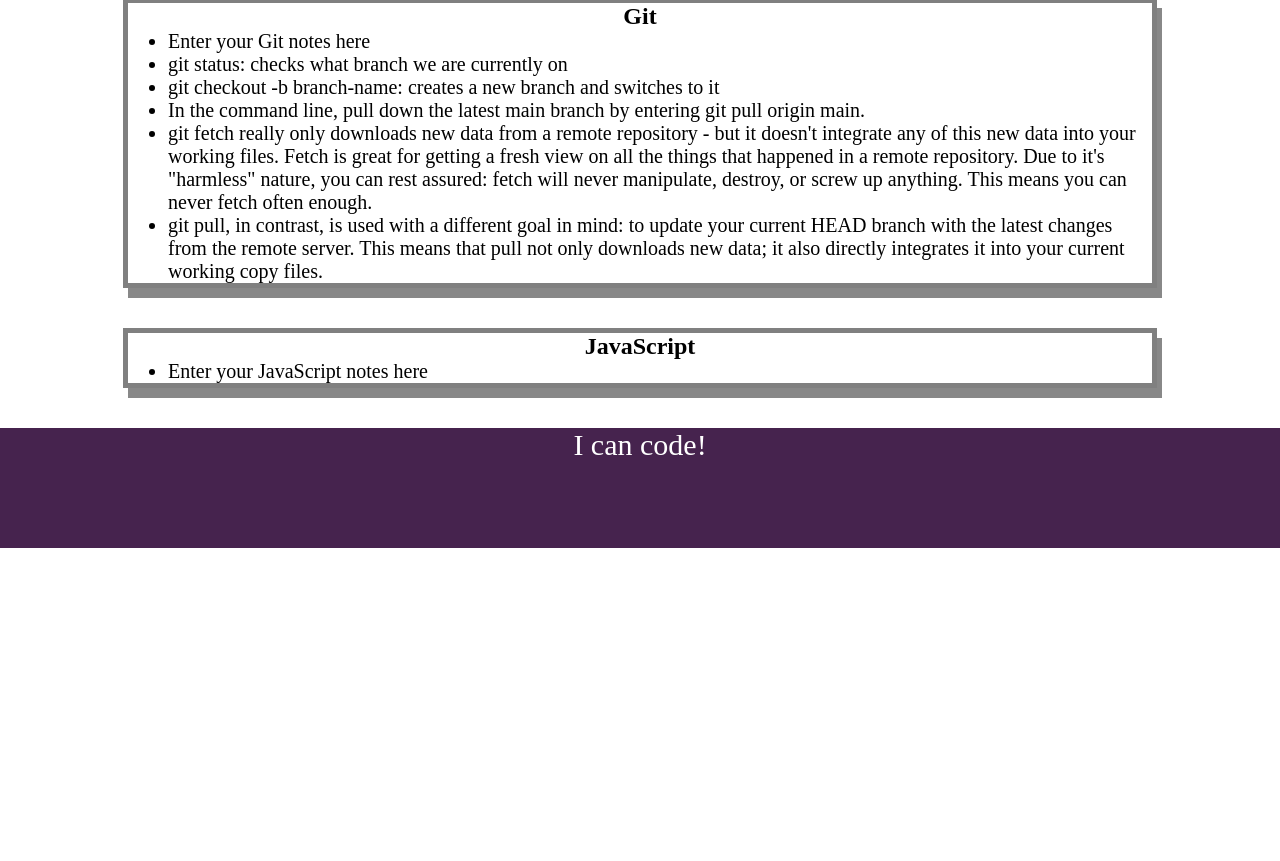
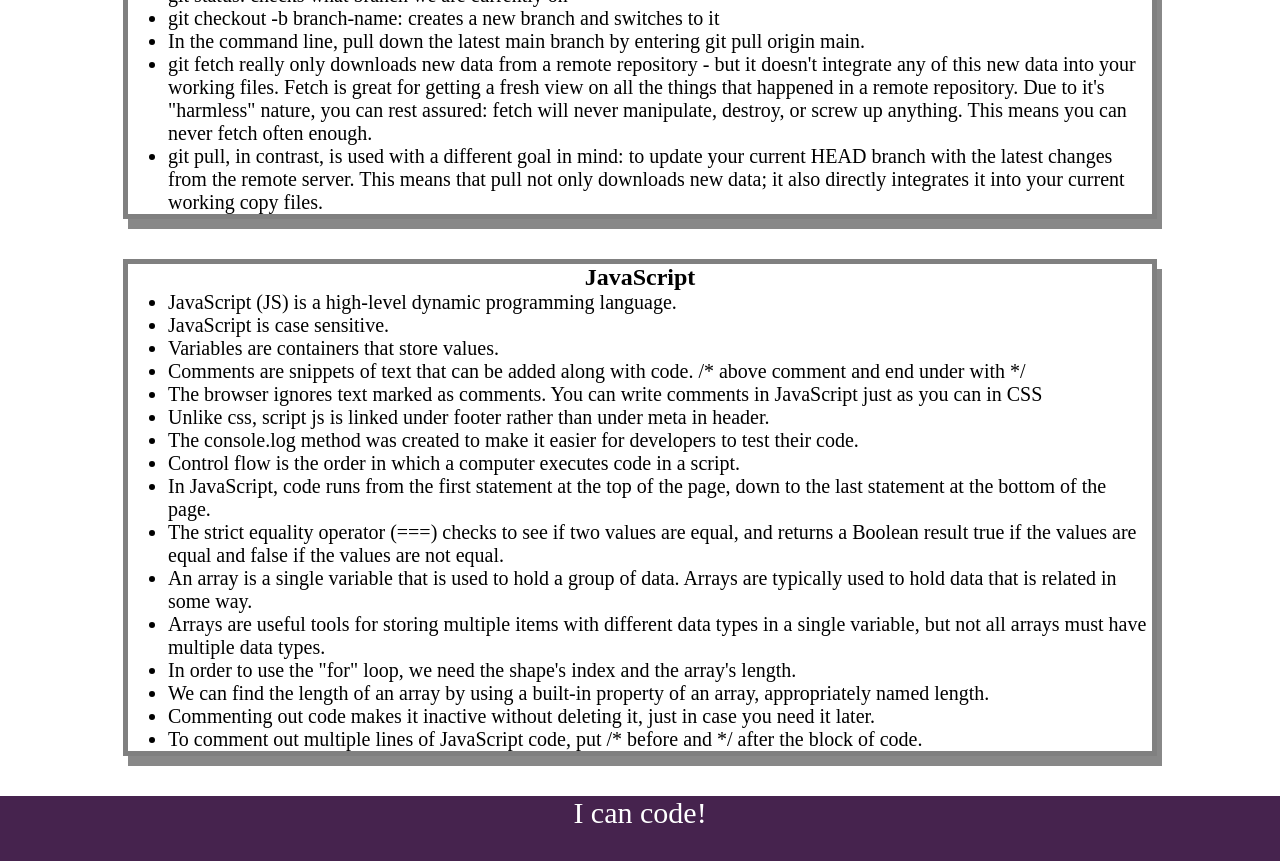
Before and after one commit to xKranze/prework-study-guide, a plain HTML site: page index.html in a window 1280 px wide. Shown: the part 661-1522 px from the top of the page. Before the commit the page ends 1209 px from the top, so only its background shows below. Drawn offline with Linux system fonts and the light colour scheme.

Commit message:
added js feature and more notes in index

```diff
--- /dev/null
+++ b/assets/script.js
@@ -0,0 +1,18 @@
+var topics = ['HTML', 'CSS', 'Git', 'JavaScript'];
+for (var x = 0; x < topics.length; x++) {
+ console.log(topics[x]);
+}
+
+/*
+if (topic === 'HTML') {
+ console.log("Let's study HTML!");
+} else if (topic === 'CSS') {
+ console.log("Let's study CSS!");
+} else if (topic === 'Git') {
+ console.log("Let's study Git!");
+} else if (topic === 'JavaScript') {
+ console.log("Let's study JavaScript!");
+} else {
+ console.log('Please try again!');
+}
+*/
--- a/index.html
+++ b/index.html
@@ -4,13 +4,14 @@
     <meta charset="UTF-8" />
     <meta http-equiv="X-UA-Compatible" content="IE=edge" />
     <meta name="viewport" content="width=device-width, initial-scale=1.0" />
-    <link rel="stylesheet" href="./assets/style.css">
+    <link rel="stylesheet" href="./assets/style.css" />
     <title>Prework Study Guide</title>
   </head>
   <body>
     <header id="top">
       <h1>Prework Study Guide</h1>
       <img src="./assets/bowtie-cat.png" alt="Profile image of cat wearing a bow tie." />
+      <h2>✨ Open the Console to See What's Happening ✨</h2>
     </header>
     <main>
       <section class="card" id="html-section">
@@ -22,7 +23,6 @@
           <li>The meta element defines metadata such as the character set, description, keywords, author, and viewport.</li>
           <li>The p element represents a paragraph or block of text.</li>
           <li>The ul, ol and li elements represents unordered lists, ordred lists and list items. These HTML elements represents bulleted or numbered lines.</li>
-          <li>Enter your HTML notes here</li>
 
         </ul>
       </section>
@@ -30,7 +30,6 @@
       <section class="card" id="css-section">
         <h2>CSS</h2>
         <ul>
-          <li>Enter your CSS notes here</li>
           <li>A margin indicates how much space we want around the outside of an element.</li>
           <li>A padding indicates how much space we want around the content inside an element.</li>
           <li>Inline CSS styles apply to a specific HTML tag.</li>
@@ -43,7 +42,6 @@
       <section class="card" id="git-section">
         <h2>Git</h2>
         <ul>
-          <li>Enter your Git notes here</li>
           <li>git status: checks what branch we are currently on</li>
           <li>git checkout -b branch-name: creates a new branch and switches to it</li>
           <li>In the command line, pull down the latest main branch by entering git pull origin main.</li>
@@ -57,7 +55,23 @@
       <section class="card" id="javascript-section">
         <h2>JavaScript</h2>
         <ul>
-          <li>Enter your JavaScript notes here</li>
+          <li>JavaScript (JS) is a high-level dynamic programming language.</li>
+          <li>JavaScript is case sensitive.</li>
+          <li>Variables are containers that store values.</li>
+          <li>Comments are snippets of text that can be added along with code. /* above comment and end under with */</li>
+          <li>The browser ignores text marked as comments. You can write comments in JavaScript just as you can in CSS</li>
+          <li>Unlike css, script js is linked under footer rather than under meta in header. </li>
+          <li>The console.log method was created to make it easier for developers to test their code.</li>
+          <li>Control flow is the order in which a computer executes code in a script.</li>
+          <li> In JavaScript, code runs from the first statement at the top of the page, down to the last statement at the bottom of the page.</li>
+          <li>The strict equality operator (===) checks to see if two values are equal, and returns a Boolean result true if the values are equal and false if the values are not equal.</li>
+          <li>An array is a single variable that is used to hold a group of data. Arrays are typically used to hold data that is related in some way.</li>
+          <li>Arrays are useful tools for storing multiple items with different data types in a single variable, but not all arrays must have multiple data types.</li>
+          <li>In order to use the "for" loop, we need the shape's index and the array's length. </li>
+          <li>We can find the length of an array by using a built-in property of an array, appropriately named length.</li>
+          <li>Commenting out code makes it inactive without deleting it, just in case you need it later. </li>
+          <li> To comment out multiple lines of JavaScript code, put /* before and */ after the block of code.</li>
+
         </ul>
       </section>
     </main>
@@ -65,5 +79,6 @@
     <footer>
       <p>I can code!</p>
     </footer>
+    <script src="./assets/script.js"></script>
   </body>
 </html>
```
